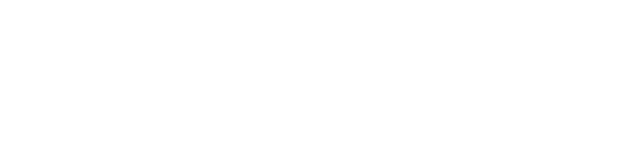
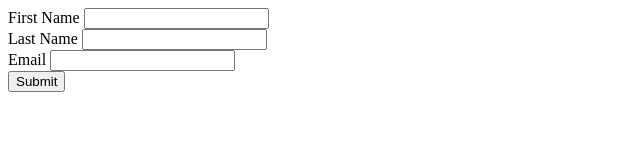
Before and after one commit to aanisa/form_live_validation, a plain HTML site: page index.html in a window 1280 px wide. Shown: the whole page, without its empty margins (0-640 px from the left). Drawn offline with Linux system fonts and the light colour scheme.

Commit message:
basic form, source in css

```diff
--- a/index.html
+++ b/index.html
@@ -2,9 +2,30 @@
 <html lang="en">
 <head>
     <meta charset="UTF-8">
-    <title>Title</title>
+    <title>Form Validation</title>
+
+    <link rel="stylesheet" type="text/css" href="style.css">
+
 </head>
 <body>
 
+<div>
+    <form action="" >
+        <div>
+            <label for="firstName"> First Name </label>
+            <input type="text" id="firstName">
+        </div>
+        <div>
+            <label for="lastName"> Last Name </label>
+            <input type="text" id="lastName">
+        </div>
+        <div>
+            <label for="email"> Email </label>
+            <input type="text" id="email">
+        </div>
+        <button id="button"> Submit </button>
+    </form>
+</div>
+
 </body>
 </html>
```
